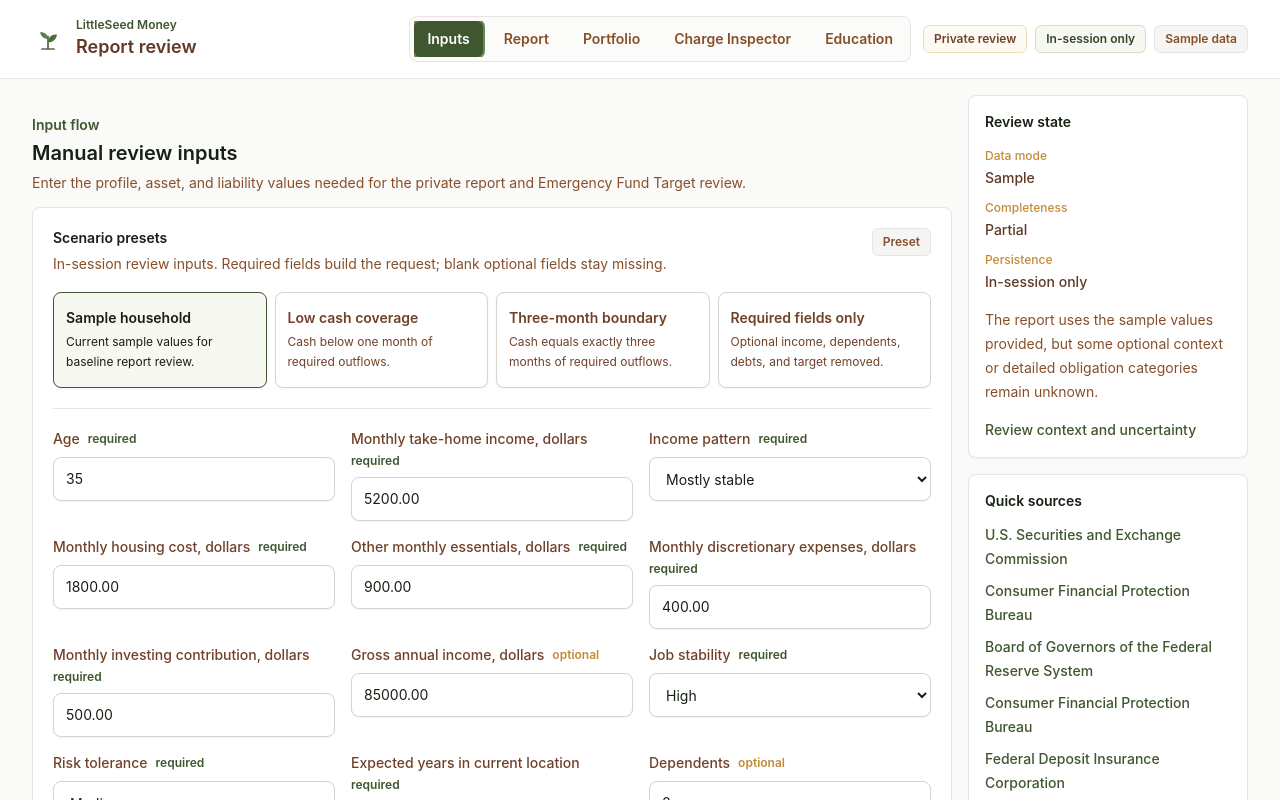
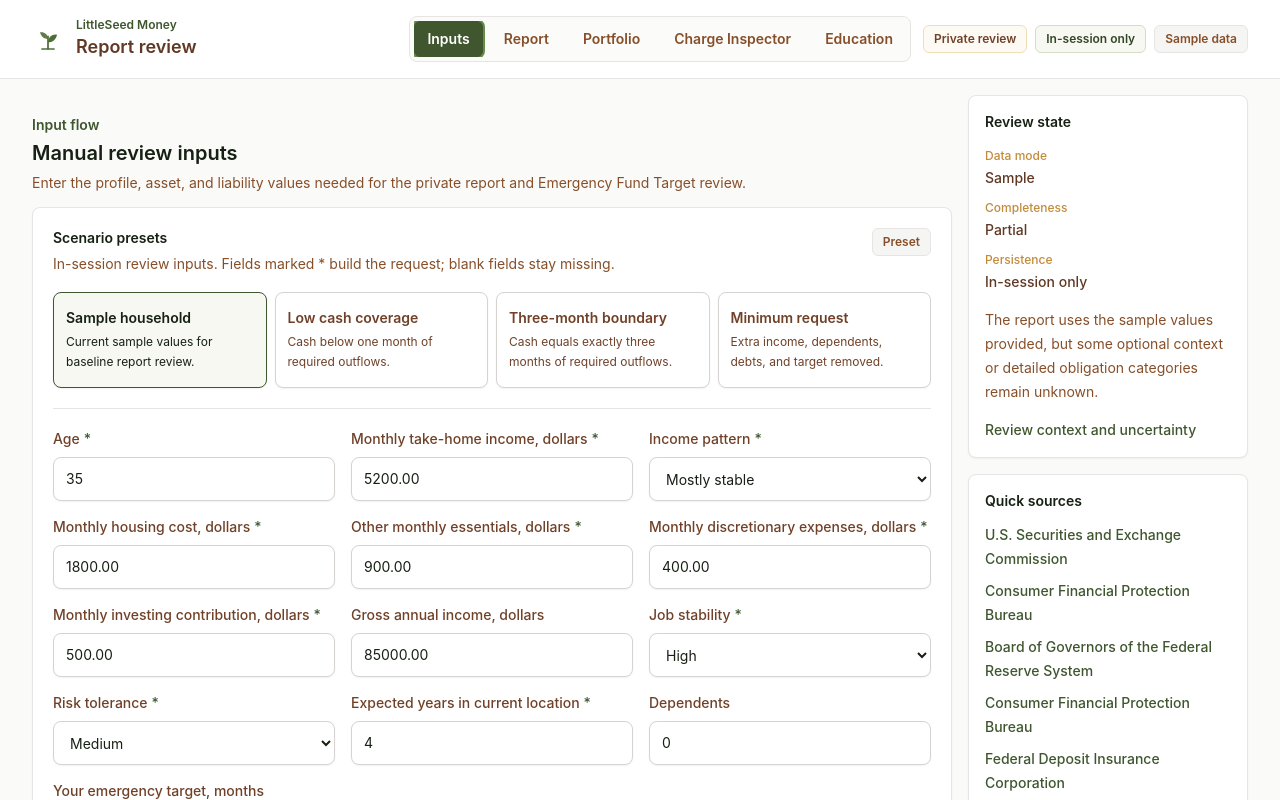
Before and after one commit to LittleSeedMoney/littleseed-money-landing, a Next.js app: page /private/report-review in a window 1280 px wide. Both pictures are taken after a click on the tab "Inputs". Shown: the top 800 px of the page. Built offline with nearby package versions, Linux system fonts and the light colour scheme.

Commit message:
Simplify manual input requirement labels

```diff
--- a/components/report-review/manual-input-section.tsx
+++ b/components/report-review/manual-input-section.tsx
@@ -95,8 +95,8 @@ export function ManualInputSection({
                 Scenario presets
               </h3>
               <p className="mt-1 text-sm leading-6 text-earth-700">
-                In-session review inputs. Required fields build the request;
-                blank optional fields stay missing.
+                In-session review inputs. Fields marked * build the request;
+                blank fields stay missing.
               </p>
             </div>
             <StatusPill
@@ -254,7 +254,6 @@ export function ManualInputSection({
               </p>
             </div>
             <div className="flex items-center gap-3">
-              <StatusPill label="Required" tone="stone" />
               <button
                 className="rounded-lg border border-stone-300 px-3 py-2 text-sm font-semibold text-earth-800 hover:bg-stone-50 focus:outline-none focus:ring-2 focus:ring-seed-500"
                 onClick={onAddAsset}
@@ -330,7 +329,6 @@ export function ManualInputSection({
               </p>
             </div>
             <div className="flex items-center gap-3">
-              <StatusPill label="Optional" tone="stone" />
               <button
                 className="rounded-lg border border-stone-300 px-3 py-2 text-sm font-semibold text-earth-800 hover:bg-stone-50 focus:outline-none focus:ring-2 focus:ring-seed-500"
                 onClick={onAddDebt}
@@ -644,21 +642,27 @@ function FieldLabel({
   label: string;
   requirement: ManualProfileFieldRequirement | "conditional";
 }) {
-  const labelText =
-    requirement === "conditional" ? "Required if balance > 0" : requirement;
+  const isRequired = requirement === "required";
+  const isConditional = requirement === "conditional";
 
   return (
     <span className="flex min-h-5 flex-wrap items-center gap-x-2 gap-y-1">
-      <span className="text-sm font-medium text-earth-800">{label}</span>
-      <span
-        className={`text-xs font-semibold ${
-          requirement === "required" || requirement === "conditional"
-            ? "text-seed-700"
-            : "text-earth-500"
-        }`}
-      >
-        {labelText}
+      <span className="text-sm font-medium text-earth-800">
+        {label}
+        {isRequired ? (
+          <>
+            <span aria-hidden="true" className="ml-1 text-seed-700">
+              *
+            </span>
+            <span className="sr-only"> required</span>
+          </>
+        ) : null}
       </span>
+      {isConditional ? (
+        <span className="text-xs font-semibold text-seed-700">
+          * if balance &gt; 0
+        </span>
+      ) : null}
     </span>
   );
 }
--- a/lib/report-review/manual-profile.ts
+++ b/lib/report-review/manual-profile.ts
@@ -85,8 +85,8 @@ export const MANUAL_PROFILE_PRESETS = [
   },
   {
     id: "required_only",
-    label: "Required fields only",
-    description: "Optional income, dependents, debts, and target removed.",
+    label: "Minimum request",
+    description: "Extra income, dependents, debts, and target removed.",
   },
 ] as const;
 
--- a/lib/report-review/validation-checklist.ts
+++ b/lib/report-review/validation-checklist.ts
@@ -62,7 +62,7 @@ export const REPORT_REVIEW_VALIDATION_CHECKLIST: ReportReviewValidationChecklist
       presetId: "required_only",
       focus: "Missing optional context without converting blanks to zero.",
       inputChecks: [
-        "Required fields only preset is selected.",
+        "Minimum request preset is selected.",
         "Fields labeled Optional are blank or absent: gross annual income, dependents, user target months, and liabilities.",
         "Sample income pattern, job stability, asset balances, and monthly investing contribution remain intact.",
       ],
```
